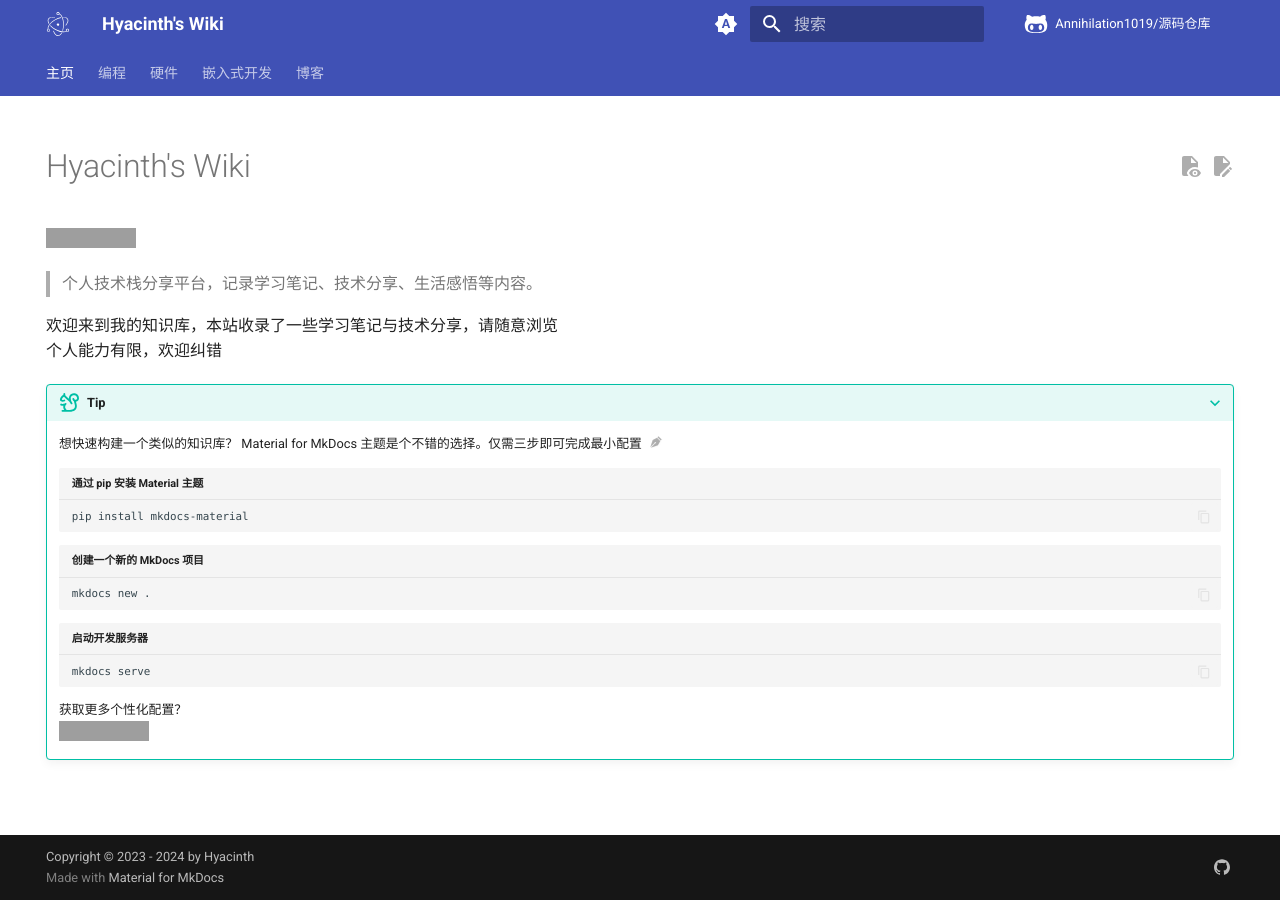
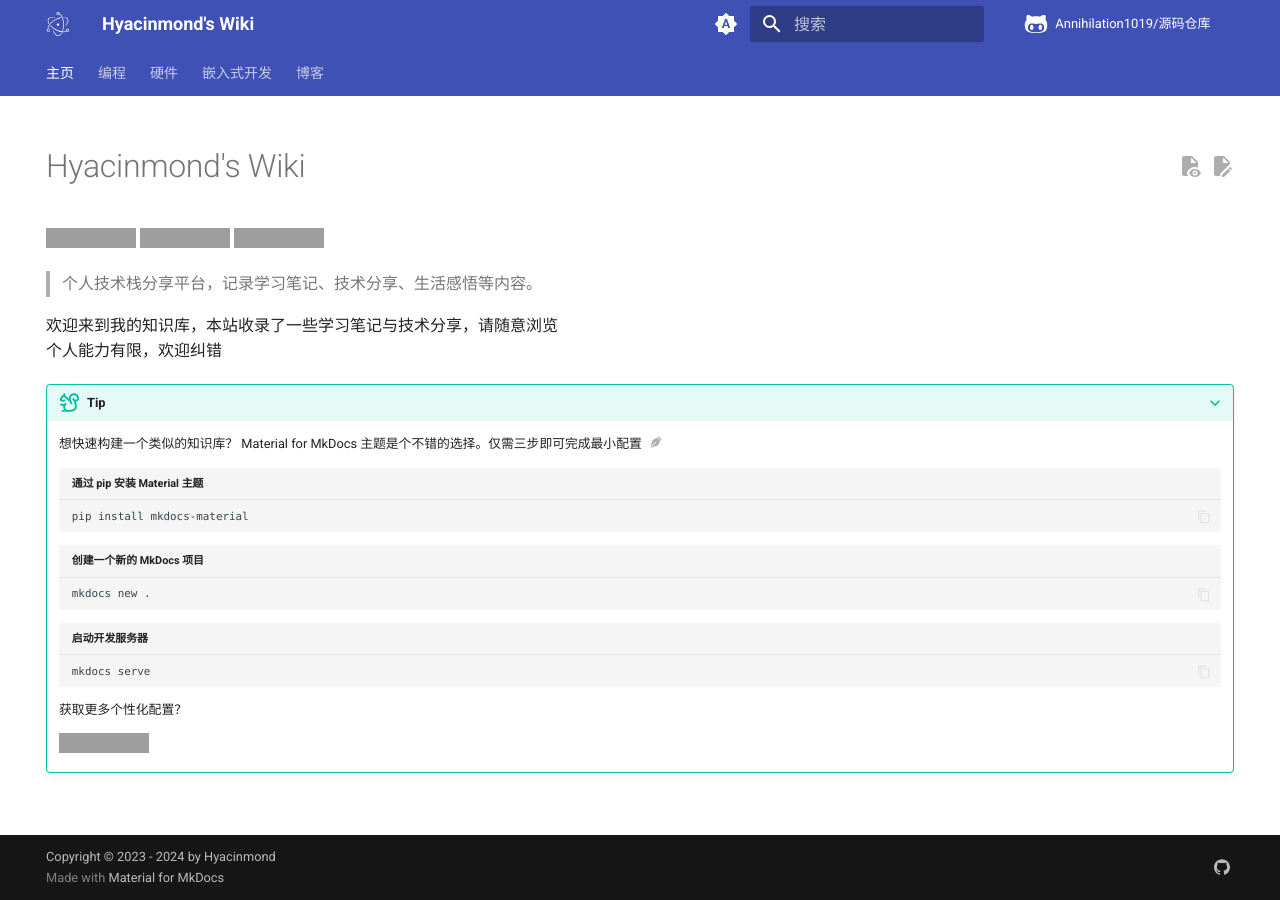
Before and after one commit to Annihilation1019/Annihilation1019.github.io, an MkDocs documentation site: the page built from docs/index.md, in a window 1280 px wide. Built offline with MkDocs 1.6.1 and Material for MkDocs 9.7.7, drawn with Linux system fonts in a browser that asks for light colours; some web fonts are replaced; comment, search, counter and statistics services are not loaded; grey boxes are pictures that could not be loaded.

Commit message:
📝 change name

````diff
--- a/docs/index.md
+++ b/docs/index.md
@@ -5,9 +5,11 @@ hide:
   - footer # 上一个/下一个链接
 ---
 
-# Hyacinth's Wiki
+# Hyacinmond's Wiki
 
-![Static Badge](https://img.shields.io/badge/Github%20-%20%E4%B8%AA%E4%BA%BA%E4%B8%BB%E9%A1%B5%20-%20light%20blue?link=https%3A%2F%2Fgithub.com%2FAnnihilation1019)
+[![Static Badge](https://img.shields.io/badge/Github-Homepage-whitesmoke?style=flat&logo=github&logoColor=white&logoSize=auto&label=Github&labelColor=black)](https://github.com/Annihilation1019)
+[![GitHub Created At](https://img.shields.io/github/created-at/Annihilation1019/Annihilation1019.github.io)](https://github.com/Annihilation1019/Annihilation1019.github.io)
+[![GitHub last commit](https://img.shields.io/github/last-commit/Annihilation1019/Annihilation1019.github.io?style=flat&logo=githubactions&logoColor=%2300CDCD&logoSize=auto&color=%2300CDCD)](https://github.com/Annihilation1019/Annihilation1019.github.io/commits)
 
 > 个人技术栈分享平台，记录学习笔记、技术分享、生活感悟等内容。
 
@@ -34,4 +36,5 @@ hide:
     ```
 
     获取更多个性化配置？
+
     [![Built with Material for MkDocs](https://img.shields.io/badge/Material_for_MkDocs-526CFE?style=for-the-badge&logo=MaterialForMkDocs&logoColor=white)](https://squidfunk.github.io/mkdocs-material/)
--- a/mkdocs.yml
+++ b/mkdocs.yml
@@ -1,12 +1,13 @@
-site_name: Hyacinth's Wiki
+site_name: Hyacinmond's Wiki
 site_url: https://Annihilation1019.github.io
 repo_name: Annihilation1019/源码仓库
-repo_url: https://github.com/Annihilation1019/Annihilation1019.github.io.git
-copyright: Copyright © 2023 - 2024 by Hyacinth
+repo_url: https://github.com/Annihilation1019/Annihilation1019.github.io
+edit_uri: edit/main/docs/
+copyright: Copyright © 2023 - 2024 by Hyacinmond
 theme:
   name: material
   language: zh
-  favicon: img/hugeicons--repository.svg # 网站
+  favicon: img/icon/hugeicons--repository.svg # 网站
   palette:
     # Palette toggle for automatic mode
     - media: "(prefers-color-scheme)"
@@ -93,6 +94,8 @@ plugins:
   - blog
   - tags
   - search
+  - git-revision-date-localized:
+      enable_creation_date: true
 
 extra:
   social:
````
Also changed, not shown: other parts of docs/index.md (+1 -1 lines), docs/blog/index.md (+1 -1 lines), readme.md (+6 -3 lines), docs/img/icon/hugeicons--repository.svg (renamed from img/icon/hugeicons--repository.svg).
